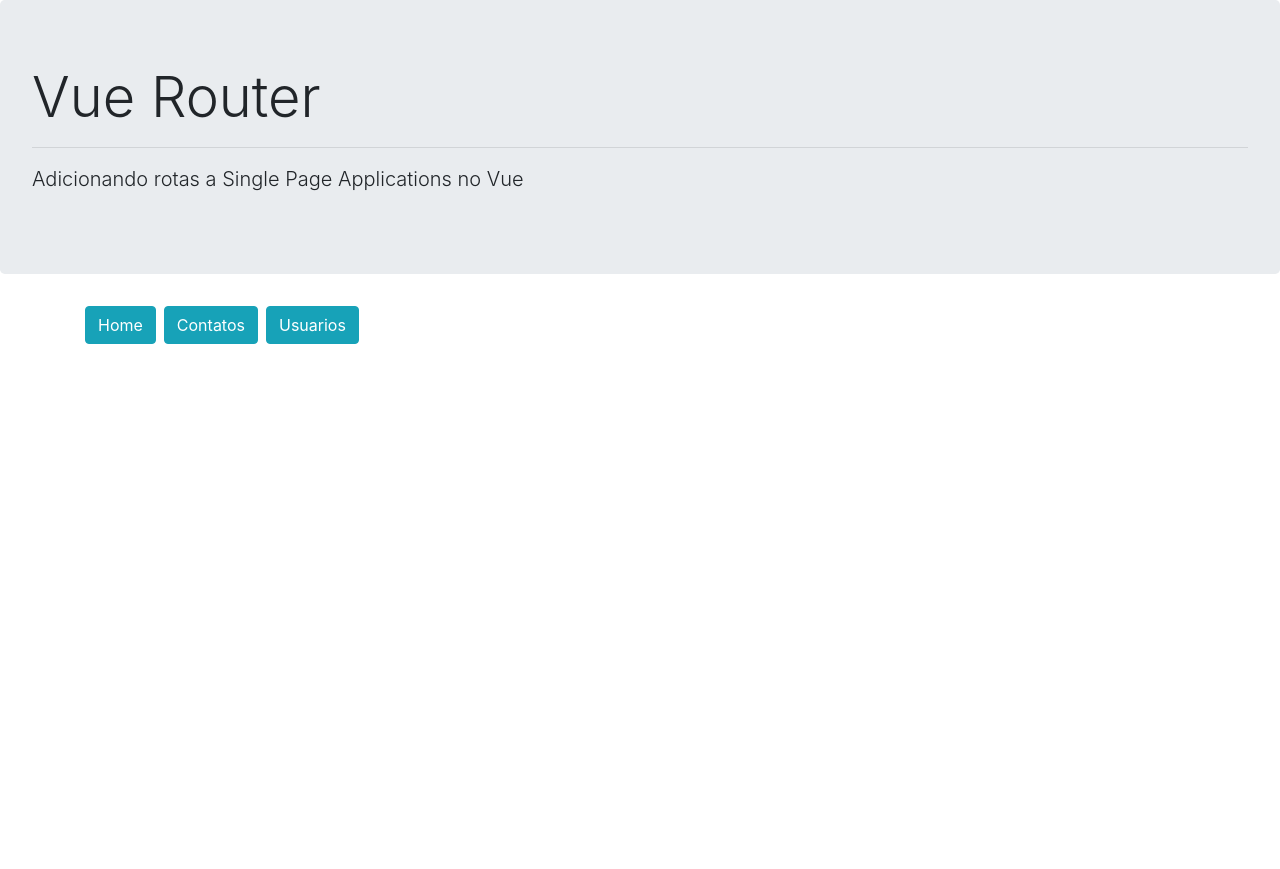
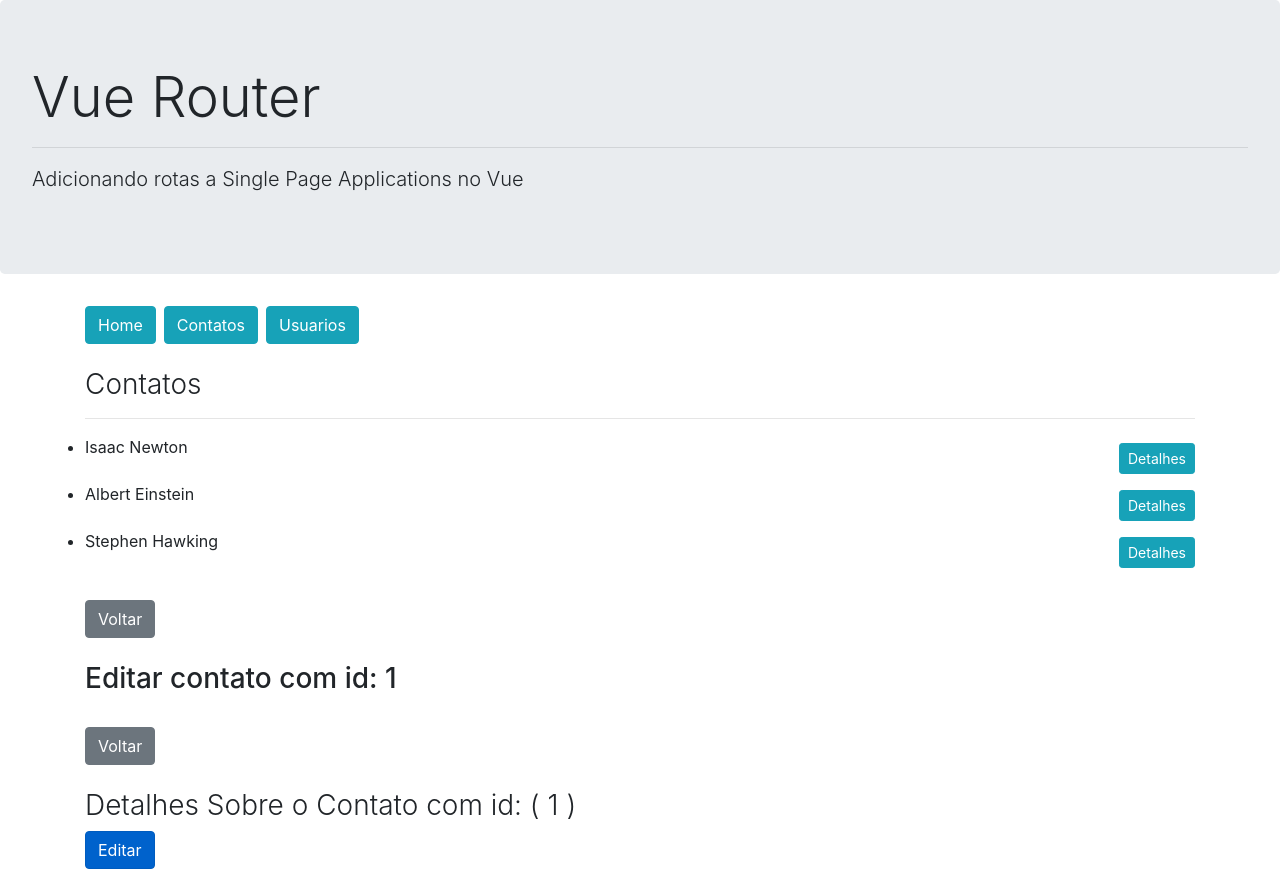
Before and after one commit to flavio-santana/adicionado-rotas-com-vue-router, a Vue app: page /contatos/1/editar in a window 1280 px wide. Before the commit the page ends 800 px from the top, so only its background shows below. Built offline with nearby package versions, Linux system fonts and the light colour scheme.

Commit message:
Utilizando multiplos router views

```diff
--- a/src/components/contatos/ContatoDetalhes.vue
+++ b/src/components/contatos/ContatoDetalhes.vue
@@ -1,5 +1,12 @@
 <template>
-    <h3 class="font-weight-light">Detalhes Sobre o Contato ( {{ id }} )</h3>
+    <div>
+        <h3 class="font-weight-light">Detalhes Sobre o Contato com id: ( {{ id }} )</h3>
+        <router-link
+        :to="`/contatos/${id}/editar`"
+        class="btn btn-primary">
+        Editar
+        </router-link>
+    </div>
 </template>
 
 <script>
--- /dev/null
+++ b/src/components/contatos/ContatoEditar.vue
@@ -0,0 +1,17 @@
+<template>
+    <div>
+
+        <h3 class="class-font-weight-light">
+            Editar contato com id: {{ this.$route.params.id }}
+
+        </h3>
+
+        <button
+            class="btn btn-secondary mt-4 mb-4"
+            @click="$router.back()">
+            Voltar
+        </button>
+
+
+    </div>
+</template>
--- a/src/router.js
+++ b/src/router.js
@@ -5,7 +5,8 @@
 import Home            from './views/Home.vue'
 import Contatos        from './views/contatos/Contatos.vue'
 import ContatoDetalhes from './components/contatos/ContatoDetalhes.vue'
-import ContatosHome     from './components/contatos/ContatosHome.vue'
+import ContatosHome    from './components/contatos/ContatosHome.vue'
+import ContatoEditar   from './components/contatos/ContatoEditar.vue'
 
 //
 import Usuarios        from './components/usuarios/Usuarios.vue'
@@ -24,6 +25,13 @@
         component: Contatos,
         children:[
           { path : ':id', component: ContatoDetalhes, name: 'contato' },
+          {
+            path : ':id/editar',
+            components: {
+              default: ContatoEditar,
+              'contato-detalhes': ContatoDetalhes
+            }
+          },
           { path : '', component: ContatosHome },
         ]
       }, // meusite.com/contatos
--- a/src/views/contatos/Contatos.vue
+++ b/src/views/contatos/Contatos.vue
@@ -2,6 +2,7 @@
     <div>
         <ContatosLista/>
         <router-view></router-view>
+        <router-view name="contato-detalhes"></router-view>
     </div>
 </template>
 
```
